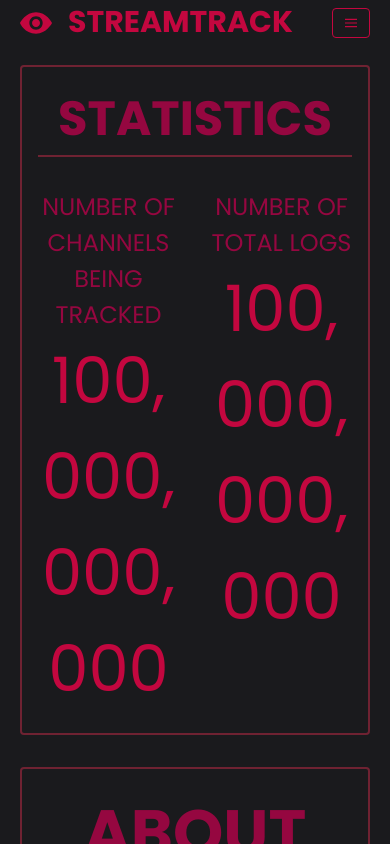
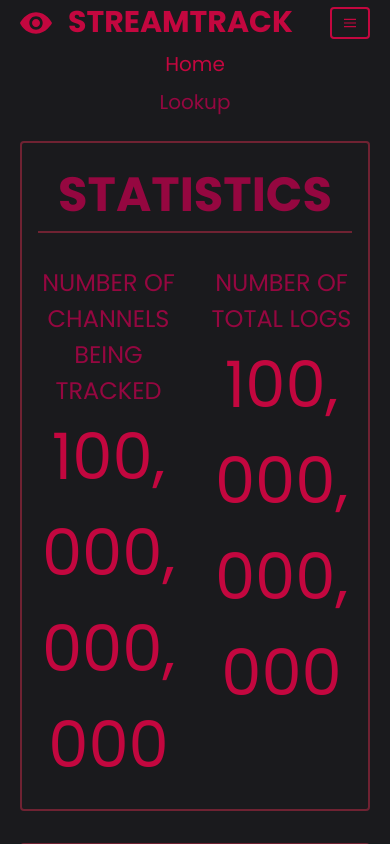
Before and after one commit to j-choi98/StreamTrack, a React (Create React App) app in the folder packages/client/: page / in a window 390 px wide. Both pictures are taken after a click on the button 351 px from the left and 22 px from the top of the page. Shown: the top 844 px of the page. Built offline with nearby package versions, Linux system fonts and the light colour scheme.

Commit message:
Fixed navbar menu for mobile.

```diff
--- a/packages/client/src/App.tsx
+++ b/packages/client/src/App.tsx
@@ -8,7 +8,7 @@
 export default function App() {
   return (
     <Router>
-      <div className="flex flex-col h-screen bg-dark">
+      <div className="flex flex-col min-h-screen bg-dark">
         <Header />
 
         <Switch>
--- a/packages/client/src/components/Header/index.tsx
+++ b/packages/client/src/components/Header/index.tsx
@@ -1,11 +1,15 @@
 import React from 'react';
+import classnames from 'classnames';
+import { NavLink } from 'react-router-dom';
 import Container from '../Container';
-import { NavLink } from 'react-router-dom';
 
 export default function Header() {
+  const [navbarMenuOpen, setnavbarMenuOpen] = React.useState(false);
+
   return (
     <div className="bg-dark">
-      <Container className="flex items-center">
+      <Container>
+        <div className="flex">
           <div className="flex text-brightred items-center mx-5">
             <svg
               className="mr-4 fill-current h-8 md:h-16"
@@ -25,17 +29,24 @@
           </div>
 
           <div className="flex font-poppins ml-auto items-center mx-5">
-          <div className="block md:hidden">
-            <button className="flex items-center px-3 py-2 border rounded text-brightred border-brightred hover:text-black hover:bg-white active:bg-white focus:outline-none">
+            <div className="flex md:hidden">
+              <div>
+                <button
+                  onClick={() => setnavbarMenuOpen(!navbarMenuOpen)}
+                  className={classnames(
+                    { active: navbarMenuOpen },
+                    'px-3 py-2 border-2 duration-200 rounded text-lessbrightred border-lessbrightred hover:text-white hover:bg-brightred hover:border-brightred focus:outline-none'
+                  )}
+                >
                   <svg
                     className="fill-current h-3 w-3"
                     viewBox="0 0 20 20"
                     xmlns="http://www.w3.org/2000/svg"
                   >
-                <title>Menu</title>
                     <path d="M0 3h20v2H0V3zm0 6h20v2H0V9zm0 6h20v2H0v-2z" />
                   </svg>
                 </button>
+              </div>
             </div>
 
             <div className="mr-4 hidden md:block">
@@ -43,7 +54,7 @@
                 exact
                 className="inline-block text-xl px-6 py-2 border-2 duration-200 rounded text-lessbrightred border-lessbrightred hover:text-white hover:bg-brightred hover:border-brightred"
                 to="/"
-              activeClassName="active-link"
+                activeClassName="active"
               >
                 Home
               </NavLink>
@@ -53,12 +64,38 @@
                 exact
                 className="inline-block text-xl px-6 py-2 border-2 duration-200 rounded text-lessbrightred border-lessbrightred hover:text-white hover:bg-brightred hover:border-brightred"
                 to="/lookup"
-              activeClassName="active-link"
+                activeClassName="active"
               >
                 Lookup
               </NavLink>
             </div>
           </div>
+        </div>
+
+        <div
+          className={classnames('mb-5', {
+            block: navbarMenuOpen,
+            hidden: !navbarMenuOpen
+          })}
+        >
+          <NavLink
+            exact
+            to="/"
+            className="block px-2 py-1 text-xl text-lessbrightred hover:text-white hover:bg-brightred"
+            activeClassName="active"
+          >
+            Home
+          </NavLink>
+
+          <NavLink
+            exact
+            to="/lookup"
+            className="block px-2 py-1 text-xl text-lessbrightred hover:text-white hover:bg-brightred"
+            activeClassName="active"
+          >
+            Lookup
+          </NavLink>
+        </div>
       </Container>
     </div>
   );
--- a/packages/client/src/components/Home/index.tsx
+++ b/packages/client/src/components/Home/index.tsx
@@ -6,7 +6,7 @@
 export default function Home() {
   return (
     <Container>
-      <div className="grid grid-cols-1 gap-8 mx-5 my-5">
+      <div className="grid grid-cols-1 gap-8 mx-5 mb-5">
         <Card title="Statistics">
           <div className="grid grid-cols-2 gap-8">
             <div>
--- a/packages/client/src/css/styles.css
+++ b/packages/client/src/css/styles.css
@@ -2,7 +2,7 @@
 @tailwind components;
 @tailwind utilities;
 
-.active-link {
+.active {
   @apply text-brightred;
   @apply border-brightred;
 }
```
Lines whose indentation alone changed are shown as unchanged.
